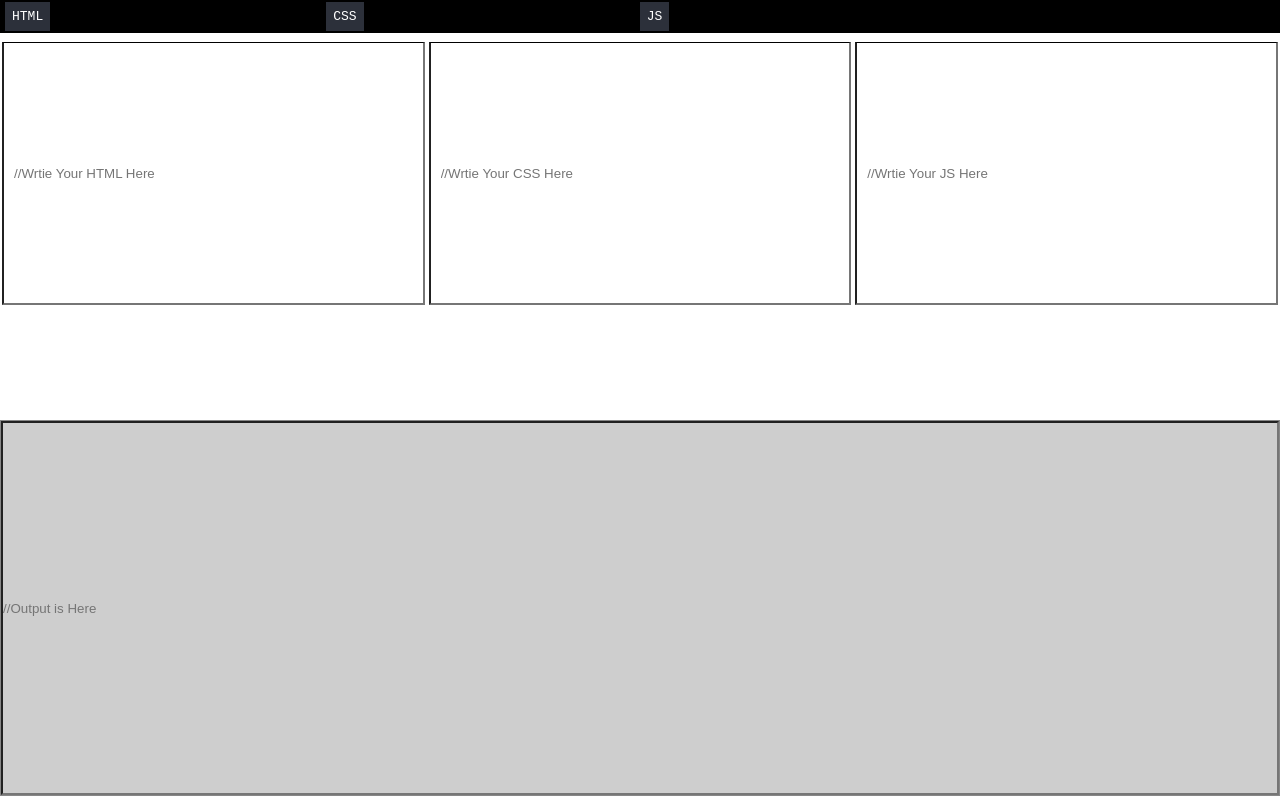
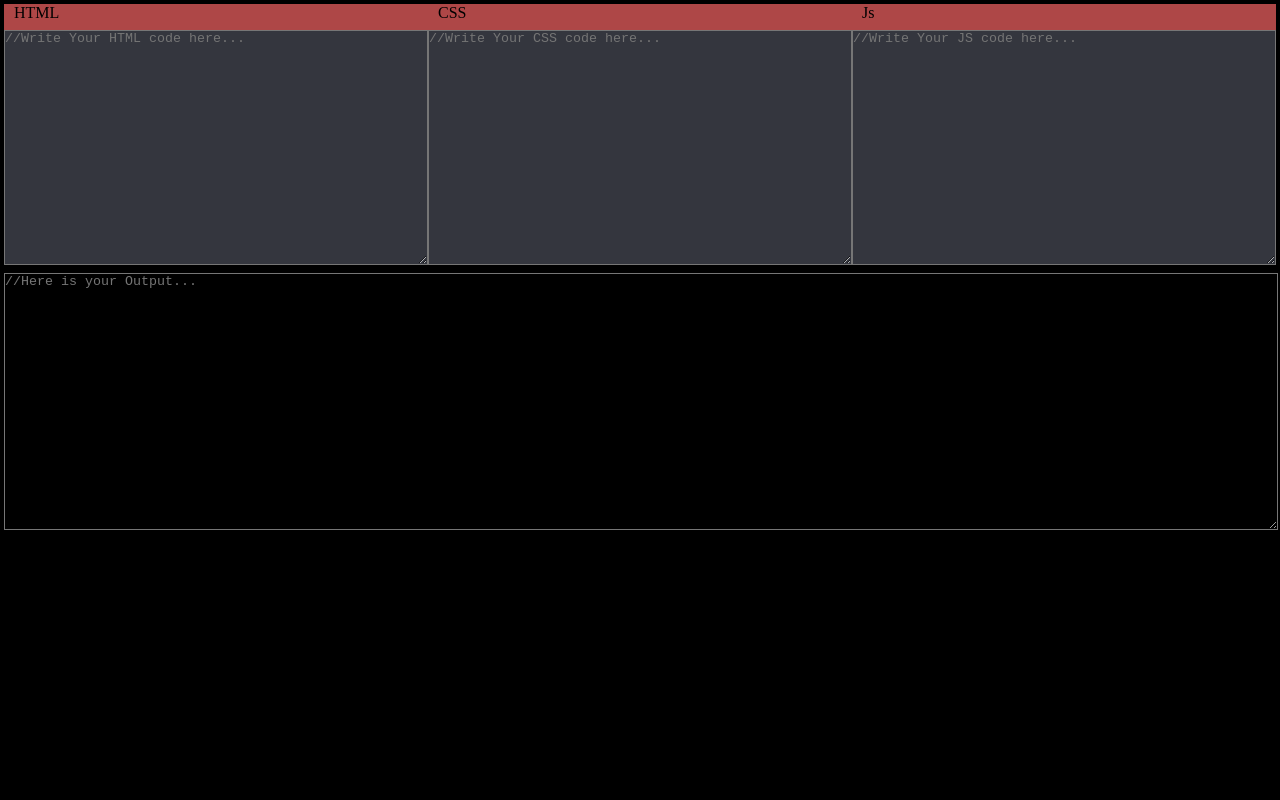
Before and after one commit to Vishal7100jain/CodeEditor, a plain HTML site: page codeIndex.html in a window 1280 px wide. Drawn offline with Linux system fonts and the light colour scheme.

Commit message:
initail commit

```diff
--- a/codeIndex.html
+++ b/codeIndex.html
@@ -12,33 +12,20 @@
 <body>
 
     <div class="CodeEditor">
-        <!-- Header div to diplay name -->
-        <div class="Header_Div">
-            <header>HTML</header>
-            <header>CSS</header>
-            <header>JS</header>
-        </div>
-
         <!-- input div with Html, Css and Js -->
         <div class="CodeWritingDiv">
-            <label class="label" id="HTMLLabel">
-                <input id="HTMLWrite" type="text" name="HTMLWrite" placeholder="//Wrtie Your HTML Here">
-            </label>
+            <div class="LanguageName" type="button" id="HtmlLang">HTML</div>
+            <div class="LanguageName" type="button" id="CssLang">CSS</div>
+            <div class="LanguageName" type="button" id="JsLAng">Js</div>
 
-            <label class="label" id="CSSlabel">
-                <input id="CSSWrite" type="text" name="CSSWrite" placeholder="//Wrtie Your CSS Here">
-            </label>
-
-            <label class="label" id="JSlabel">
-                <input id="JSWrite" type="text" name="JSWrite" placeholder="//Wrtie Your JS Here">
-            </label>
+            <textarea name="HTML" id="HTML-code" cols="50" rows="15" placeholder="//Write Your HTML code here..."></textarea>
+            <textarea name="CSS" id="CSS-code" cols="50" rows="15" placeholder="//Write Your CSS code here..."></textarea>
+            <textarea name="JS" id="JS-code" cols="50" rows="15" placeholder="//Write Your JS code here..."></textarea>
         </div>
 
         <!-- Output div -->
         <div class="OutputDiv">
-            <label class="labelMain" id="outputLable">
-                <input id="outputDisplay" type="text" name="outputDisplay" placeholder="//Output is Here" readonly>
-            </label>
+            <textarea name="Output" id="Output" cols="2" rows="17" placeholder="//Here is your Output..."></textarea>
         </div>
     </div>
 
--- a/style.css
+++ b/style.css
@@ -1,54 +1,36 @@
 *{
     margin: 0;
     padding: 0;
-    box-sizing: border-box;
+    background-color: black;
 }
 
 .CodeEditor{
     display: grid;
-    grid-template-rows: 5vh 47.5vh 47.5vh;
+    grid-template-rows: repeat(2,1fr);
 }
 
 .CodeWritingDiv{
     display: grid;
     grid-template-columns: repeat(3,1fr);
-    height: 267px;
+    padding:4px;
 }
 
-.Header_Div{
-    display: flex;
-    align-items: center;
-    background-color: black;
-    color: white;
-    height: 33px;
+.LanguageName{
+    padding-left: 10px;
+    background-color: hsl(0, 42%, 48%);
 }
 
-header{
-    border: 1px solid #2c303a;
-    background-color: #2c303a;
-    padding: 6px;
-    font-size: 13px;
-    font-family: monospace;
-    margin:0px 271px 0px 5px;
+.CodeWritingDiv > textarea{
+    background-color: #34363e;
+    color: rgba(229, 197, 39, 0.977);
+    font-family: Sans-serif,;
 }
 
-.label{
-    display: grid;
-    width: auto;
-    padding: 2px;
+.OutputDiv{
+    padding: 4px;
 }
 
-#HTMLWrite,#CSSWrite,#JSWrite{
-    padding: 10px 10px;
-    border-top: 1px solid black;
+#Output{
+    width: 100%;
+    background-color: rgba(0, 0, 0, 0.516);
 }
-
-#outputLable{
-    display: grid;
-    height: 47vh;
-    border: 1px solid rgba(0, 0, 0, 0.47);
-}
-
-#outputDisplay{
-    background-color:rgb(151 151 151 / 47%);
-}
```
